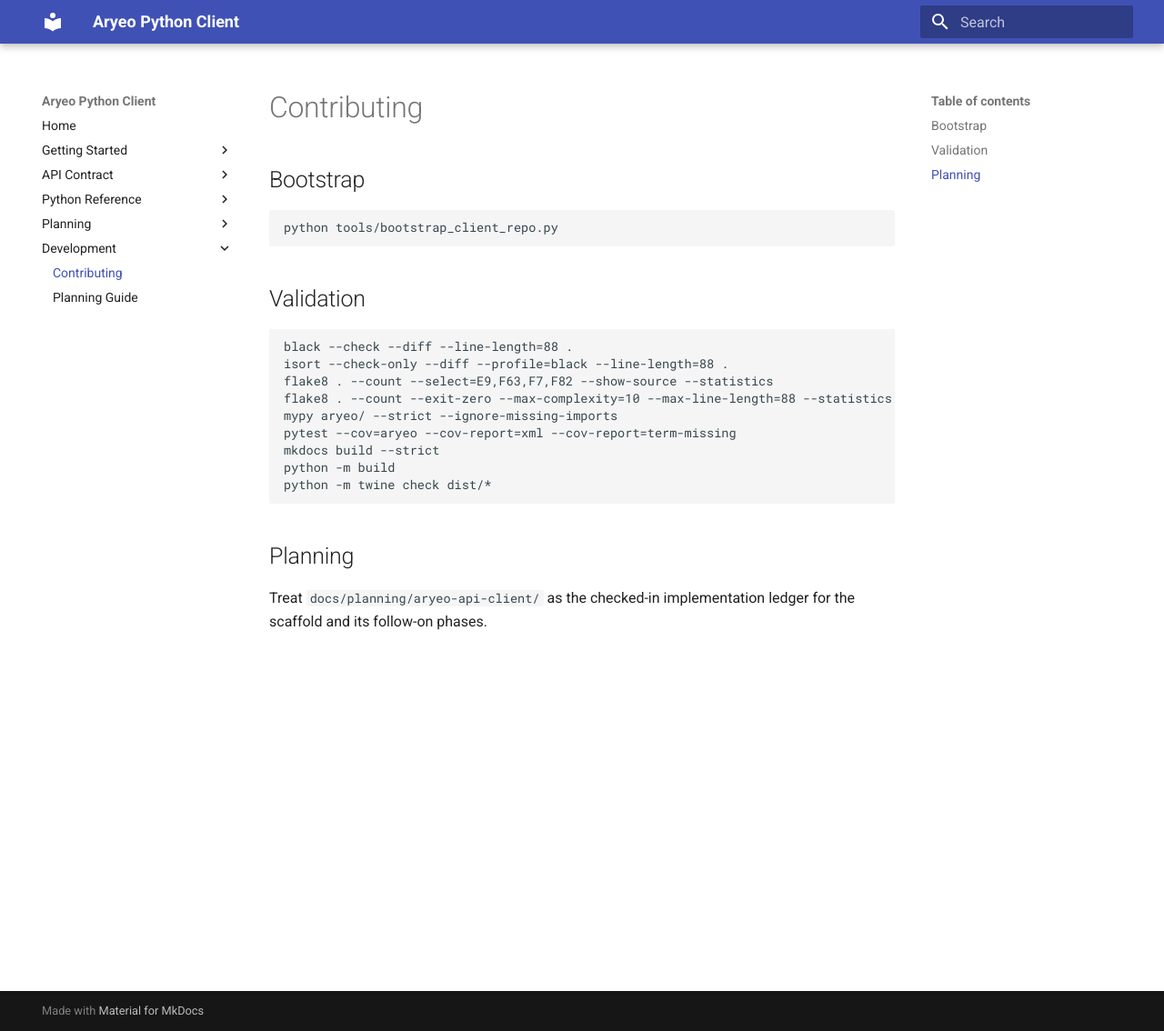
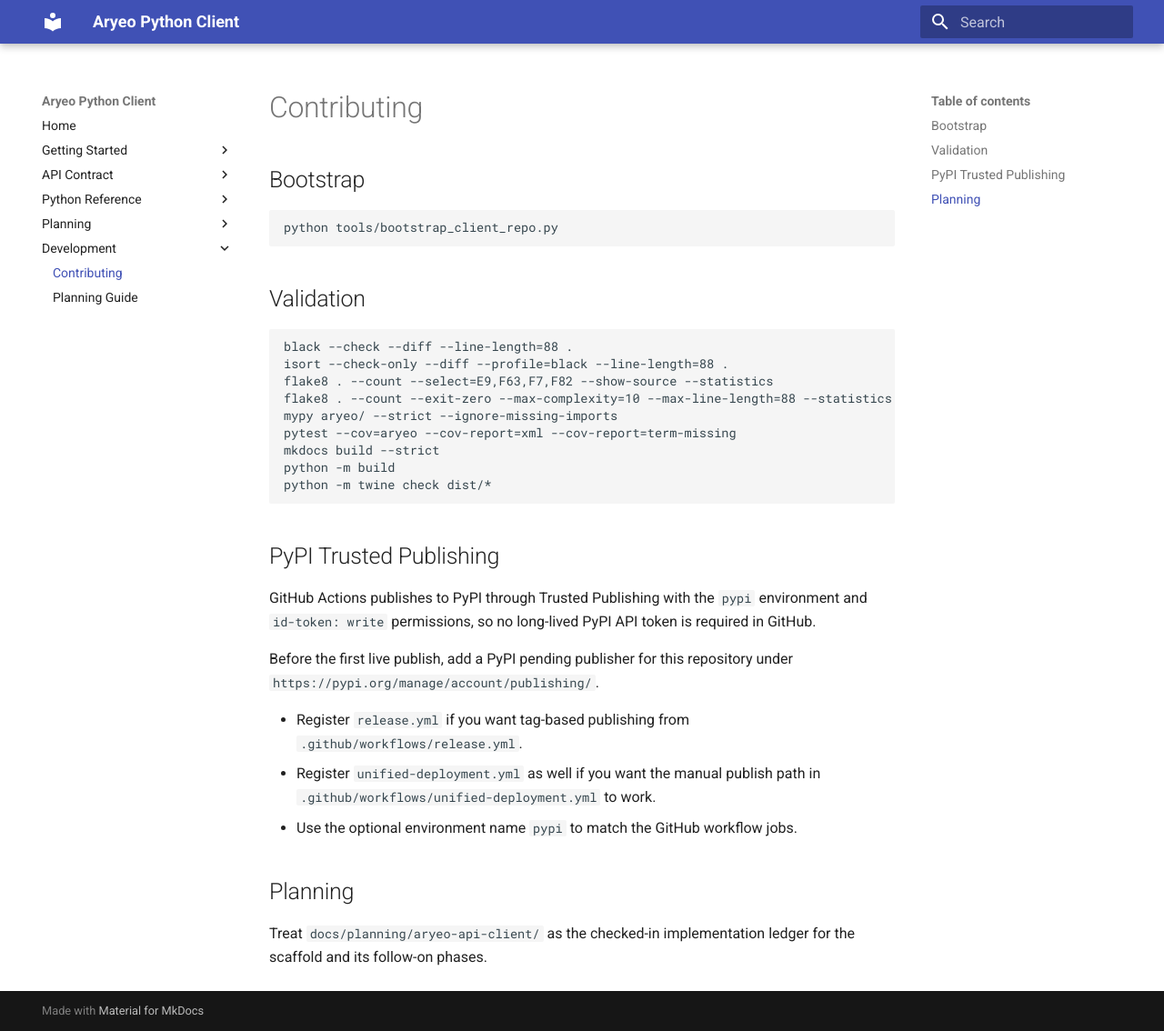
Before and after one commit to jp26jp/aryeo, an MkDocs documentation site: the page built from docs/development/contributing.md, in a window 1280 px wide and 1134 px high. Shown: the whole window at 91% size. Built offline with MkDocs 1.6.1 and Material for MkDocs 9.7.7, drawn with Linux system fonts in a browser that asks for light colours.

Commit message:
Switch PyPI publishing to Trusted Publishing
Replace the secret-based PyPI publish steps with GitHub OIDC so releases can publish without a long-lived API token. Document the matching PyPI publisher and GitHub environment requirements for the first live release.

Made-with: Cursor

````diff
--- a/docs/development/contributing.md
+++ b/docs/development/contributing.md
@@ -21,6 +21,21 @@ python -m build
 python -m twine check dist/*
 ```
 
+## PyPI Trusted Publishing
+
+GitHub Actions publishes to PyPI through Trusted Publishing with the `pypi`
+environment and `id-token: write` permissions, so no long-lived PyPI API token
+is required in GitHub.
+
+Before the first live publish, add a PyPI pending publisher for this repository
+under `https://pypi.org/manage/account/publishing/`.
+
+- Register `release.yml` if you want tag-based publishing from
+  `.github/workflows/release.yml`.
+- Register `unified-deployment.yml` as well if you want the manual publish path
+  in `.github/workflows/unified-deployment.yml` to work.
+- Use the optional environment name `pypi` to match the GitHub workflow jobs.
+
 ## Planning
 
 Treat `docs/planning/aryeo-api-client/` as the checked-in implementation
````
Also changed, not shown: docs/planning/aryeo-api-client/execution/execution-plan.md (+3 -1 lines), docs/planning/aryeo-api-client/trackers/workflow-release-readiness.md (+3 -3 lines), 3 other files.
